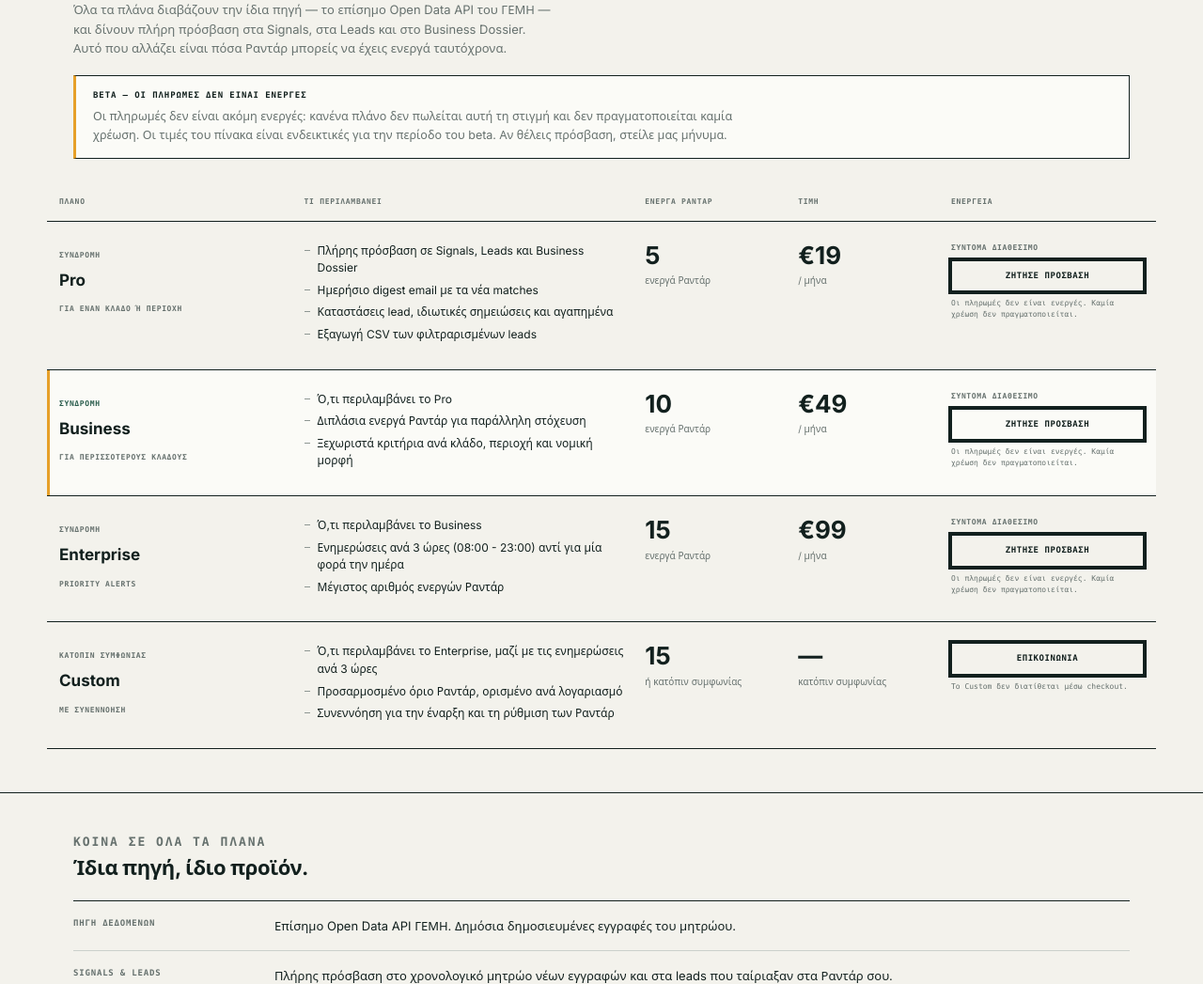
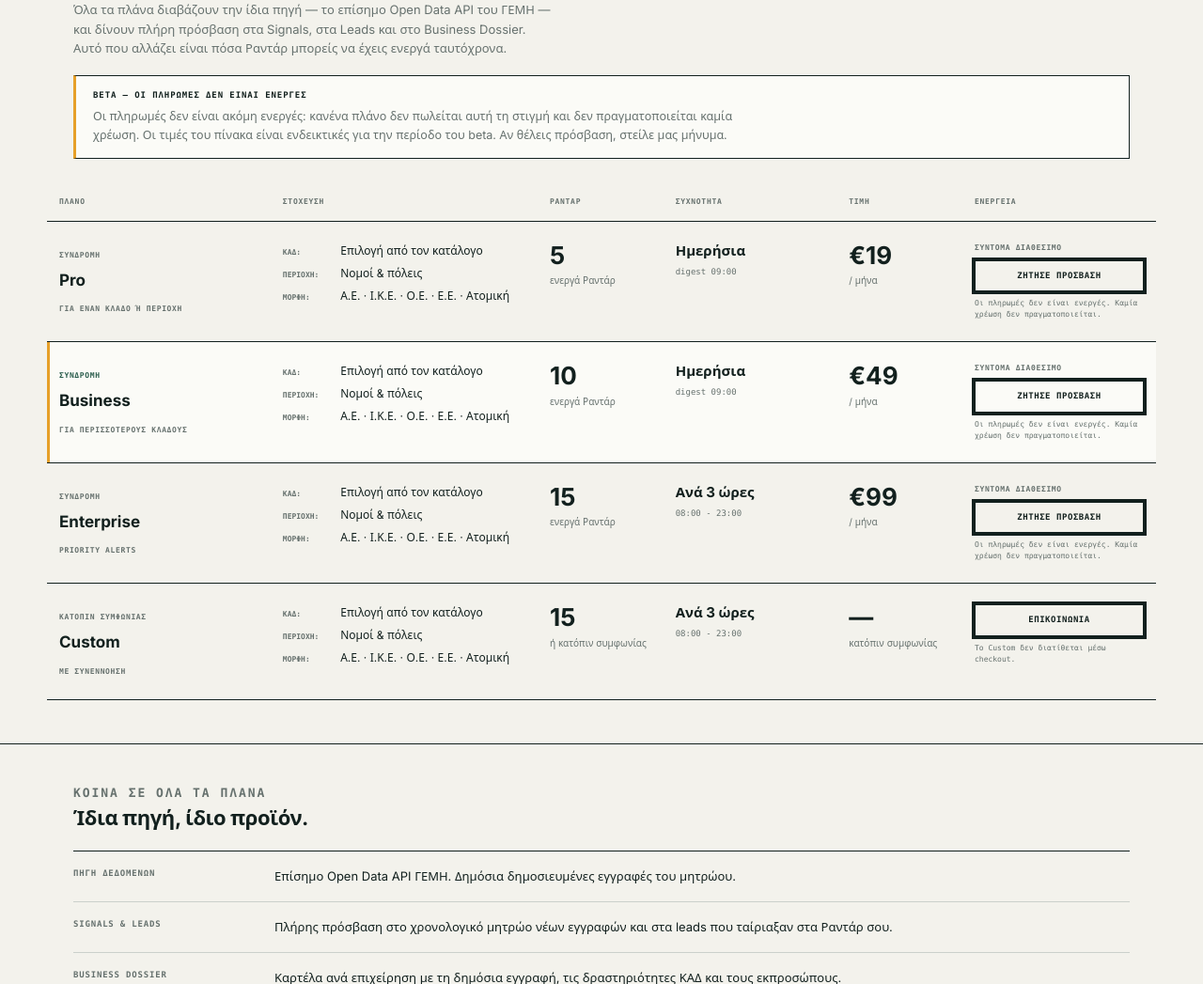
Before and after one commit to naikos98-ops/GemiLeads, a Django app: page /pricing/ in a window 1280 px wide. Shown: the part 174-1221 px from the top of the page at 94% size. Run offline with Django 5.2, Linux system fonts and the light colour scheme; data that the repository does not hold is empty; style sheets or scripts are compiled from the project's sources; parts of the project's set-up code (start-up, migrations or seed data) failed here and were passed over.

Commit message:
feat(pricing,a11y): six-column plan register and compliance-label contrast
Pricing now carries the register the spec asks for -- PLAN / TARGET / RADARS / FREQUENCY /
PRICE / ACTION -- instead of folding targeting and frequency into a feature list. TARGET uses
the literal .product-criteria grammar from the Radars register (58px mono label, 12px value,
KAD / PERIOXI / MORFI), so a plan row and a Radar row are the same object at a glance.
Frequency gets its own aligned column because it is a fact about the plan, not a feature.

Every figure re-verified against the backend before rendering: RADAR_LIMITS 5/10/15/15,
PLAN_PRICES 19/49/99, SELECTABLE_TIERS excludes custom, SCHEDULES daily 0 9 * * * and
intraday 0 8,11,14,17,20,23 * * *, TOP_TIERS gates the 3-hour window to enterprise/custom.
No unbacked claim rendered: Webhook/database-sync/VIP/unlimited all count 0 in the response;
the four API mentions are all 'Open Data API GEMI', the data source.

Accessibility fix found by the QA sweep: on an active admin rail item the ground is ink, and
--product-red on ink measures 2.59:1, so COLD OUTREACH: DISABLED and ARCHIVED / READ ONLY were
unreadable exactly where they matter. They now use a lightened tint of the same red (~7:1) and
8px instead of 7px, keeping 'red means disabled' while satisfying the requirement that
disabled archive items stay readable. Tag-links and the rail foot link gained real target size.

QA: 5 widths (1440/1280/1024/768/390) across Landing, Pricing, product and Superadmin --
zero horizontal overflow everywhere; public surfaces zero contrast failures; Superadmin
contrast failures 2 -> 0. 646 tests pass; all routes clean; approved screens unchanged.

Co-Authored-By: Claude Opus 5 <noreply@anthropic.com>

```diff
--- a/static/css/product-ui.css
+++ b/static/css/product-ui.css
@@ -1752,11 +1752,14 @@ body.public-body .mono-text {
 /* ---------- PRICING REGISTER (derived from .product-radar-register) ---------- */
 .public-plan-register { padding: 0 0 46px; }
 
+/* Six columns -- PLAN / TARGET / RADARS / FREQUENCY / PRICE / ACTION -- against the Radars
+   register's four. Targeting and frequency are separate facts about a plan, so they get
+   separate aligned columns rather than being buried in a feature list. */
 .public-plan-register > header,
 .public-plan-row {
   display: grid;
-  grid-template-columns: 1.05fr 1.5fr .62fr .62fr 205px;
-  gap: 22px;
+  grid-template-columns: .95fr 1.15fr .5fr .72fr .5fr 180px;
+  gap: 18px;
 }
 
 .public-plan-register > header {
@@ -1818,6 +1821,22 @@ body.public-body .mono-text {
   width: 6px;
   height: 1px;
   background: var(--product-state-rule);
+}
+
+/* Frequency is a phrase, not a numeral, so it takes the same slot at a smaller size --
+   the figure grammar stays for the two columns that really are figures. */
+.public-plan-row .plan-frequency strong {
+  display: block;
+  font-size: 15px;
+  font-weight: 700;
+  color: var(--product-ink);
+  line-height: 1.2;
+}
+
+.public-plan-row .plan-frequency span {
+  font-family: ui-monospace, SFMono-Regular, Menlo, Monaco, Consolas, monospace;
+  font-size: 9px;
+  color: var(--product-muted);
 }
 
 .public-plan-row .plan-price strong,
@@ -1947,13 +1966,16 @@ body.admin-body input:focus-visible {
   .public-plan-row > div:last-child { margin-bottom: 0; }
 
   .public-plan-row .plan-price,
-  .public-plan-row .plan-radars {
+  .public-plan-row .plan-radars,
+  .public-plan-row .plan-frequency {
     display: flex;
     align-items: baseline;
     gap: 10px;
     padding-top: 12px;
     border-top: 1px solid var(--product-line);
   }
+
+  .public-plan-row .plan-frequency strong { font-size: 15px; }
 
   .public-plan-row .plan-price strong,
   .public-plan-row .plan-radars strong { font-size: 21px; }
@@ -2114,10 +2136,17 @@ body.admin-body input:focus-visible {
   display: block;
   margin-top: 2px;
   font-family: ui-monospace, SFMono-Regular, Menlo, Monaco, Consolas, monospace;
-  font-size: 7px;
+  font-size: 8px;
   font-weight: 700;
   letter-spacing: .1em;
-  color: #99443b;
+  color: var(--product-red);
+}
+
+/* On the active rail item the ground is ink, and --product-red on ink measures 2.59:1.
+   A lightened tint of the same red keeps "red means disabled" while reading at ~7:1.
+   These labels are compliance state, so they have to stay legible in every state. */
+.admin-rail a[aria-current="page"] .admin-off {
+  color: #e9a79f;
 }
 
 .admin-rail-foot {
@@ -2126,7 +2155,7 @@ body.admin-body input:focus-visible {
 }
 
 .admin-rail-foot a {
-  padding: 0;
+  padding: 6px 0;
   font-family: ui-monospace, SFMono-Regular, Menlo, Monaco, Consolas, monospace;
   font-size: 9px;
   font-weight: 600;
@@ -2284,6 +2313,19 @@ body.admin-body input:focus-visible {
   text-transform: uppercase;
   color: var(--product-muted);
   white-space: nowrap;
+}
+
+/* .admin-tag doubles as a status chip and as a row action link. As a link it needs a
+   usable target, so anchors get extra padding without changing the chip's look. */
+a.admin-tag {
+  padding: 6px 9px;
+  text-decoration: none;
+}
+
+a.admin-tag:hover {
+  background: var(--product-ink);
+  color: var(--product-white);
+  border-color: var(--product-ink);
 }
 
 .admin-tag.on { color: var(--product-green); border-color: var(--product-green); }
--- a/templates/pricing.html
+++ b/templates/pricing.html
@@ -100,30 +100,31 @@
   <div class="public-inner public-plan-register">
     <header>
       <div>ΠΛΑΝΟ</div>
-      <div>ΤΙ ΠΕΡΙΛΑΜΒΑΝΕΙ</div>
-      <div>ΕΝΕΡΓΑ ΡΑΝΤΑΡ</div>
+      <div>ΣΤΟΧΕΥΣΗ</div>
+      <div>ΡΑΝΤΑΡ</div>
+      <div>ΣΥΧΝΟΤΗΤΑ</div>
       <div>ΤΙΜΗ</div>
       <div>ΕΝΕΡΓΕΙΑ</div>
     </header>
 
-    <!-- PRO -->
     <div class="public-plan-row">
       <div>
         <span class="plan-state">ΣΥΝΔΡΟΜΗ</span>
         <h2>Pro</h2>
         <small class="plan-state">ΓΙΑ ΕΝΑΝ ΚΛΑΔΟ Ή ΠΕΡΙΟΧΗ</small>
       </div>
-      <div>
-        <ul>
-          <li>Πλήρης πρόσβαση σε Signals, Leads και Business Dossier</li>
-          <li>Ημερήσιο digest email με τα νέα matches</li>
-          <li>Καταστάσεις lead, ιδιωτικές σημειώσεις και αγαπημένα</li>
-          <li>Εξαγωγή CSV των φιλτραρισμένων leads</li>
-        </ul>
+      <div class="product-criteria">
+        <p><b>ΚΑΔ:</b> Επιλογή από τον κατάλογο</p>
+        <p><b>ΠΕΡΙΟΧΗ:</b> Νομοί &amp; πόλεις</p>
+        <p><b>ΜΟΡΦΗ:</b> Α.Ε. · Ι.Κ.Ε. · Ο.Ε. · Ε.Ε. · Ατομική</p>
       </div>
       <div class="plan-radars">
         <strong>5</strong>
         <span>ενεργά Ραντάρ</span>
+      </div>
+      <div class="plan-frequency">
+        <strong>Ημερήσια</strong>
+        <span>digest 09:00</span>
       </div>
       <div class="plan-price">
         <strong>€19</strong>
@@ -134,23 +135,24 @@
       </div>
     </div>
 
-    <!-- BUSINESS -->
     <div class="public-plan-row featured">
       <div>
         <span class="plan-state on">ΣΥΝΔΡΟΜΗ</span>
         <h2>Business</h2>
         <small class="plan-state">ΓΙΑ ΠΕΡΙΣΣΟΤΕΡΟΥΣ ΚΛΑΔΟΥΣ</small>
       </div>
-      <div>
-        <ul>
-          <li>Ό,τι περιλαμβάνει το Pro</li>
-          <li>Διπλάσια ενεργά Ραντάρ για παράλληλη στόχευση</li>
-          <li>Ξεχωριστά κριτήρια ανά κλάδο, περιοχή και νομική μορφή</li>
-        </ul>
+      <div class="product-criteria">
+        <p><b>ΚΑΔ:</b> Επιλογή από τον κατάλογο</p>
+        <p><b>ΠΕΡΙΟΧΗ:</b> Νομοί &amp; πόλεις</p>
+        <p><b>ΜΟΡΦΗ:</b> Α.Ε. · Ι.Κ.Ε. · Ο.Ε. · Ε.Ε. · Ατομική</p>
       </div>
       <div class="plan-radars">
         <strong>10</strong>
         <span>ενεργά Ραντάρ</span>
+      </div>
+      <div class="plan-frequency">
+        <strong>Ημερήσια</strong>
+        <span>digest 09:00</span>
       </div>
       <div class="plan-price">
         <strong>€49</strong>
@@ -161,23 +163,24 @@
       </div>
     </div>
 
-    <!-- ENTERPRISE / PRIORITY ALERTS -->
     <div class="public-plan-row">
       <div>
         <span class="plan-state">ΣΥΝΔΡΟΜΗ</span>
         <h2>Enterprise</h2>
         <small class="plan-state">PRIORITY ALERTS</small>
       </div>
-      <div>
-        <ul>
-          <li>Ό,τι περιλαμβάνει το Business</li>
-          <li>Ενημερώσεις ανά 3 ώρες (08:00 - 23:00) αντί για μία φορά την ημέρα</li>
-          <li>Μέγιστος αριθμός ενεργών Ραντάρ</li>
-        </ul>
+      <div class="product-criteria">
+        <p><b>ΚΑΔ:</b> Επιλογή από τον κατάλογο</p>
+        <p><b>ΠΕΡΙΟΧΗ:</b> Νομοί &amp; πόλεις</p>
+        <p><b>ΜΟΡΦΗ:</b> Α.Ε. · Ι.Κ.Ε. · Ο.Ε. · Ε.Ε. · Ατομική</p>
       </div>
       <div class="plan-radars">
         <strong>15</strong>
         <span>ενεργά Ραντάρ</span>
+      </div>
+      <div class="plan-frequency">
+        <strong>Ανά 3 ώρες</strong>
+        <span>08:00 - 23:00</span>
       </div>
       <div class="plan-price">
         <strong>€99</strong>
@@ -188,23 +191,24 @@
       </div>
     </div>
 
-    <!-- CUSTOM -->
     <div class="public-plan-row">
       <div>
         <span class="plan-state">ΚΑΤΟΠΙΝ ΣΥΜΦΩΝΙΑΣ</span>
         <h2>Custom</h2>
         <small class="plan-state">ΜΕ ΣΥΝΕΝΝΟΗΣΗ</small>
       </div>
-      <div>
-        <ul>
-          <li>Ό,τι περιλαμβάνει το Enterprise, μαζί με τις ενημερώσεις ανά 3 ώρες</li>
-          <li>Προσαρμοσμένο όριο Ραντάρ, ορισμένο ανά λογαριασμό</li>
-          <li>Συνεννόηση για την έναρξη και τη ρύθμιση των Ραντάρ</li>
-        </ul>
+      <div class="product-criteria">
+        <p><b>ΚΑΔ:</b> Επιλογή από τον κατάλογο</p>
+        <p><b>ΠΕΡΙΟΧΗ:</b> Νομοί &amp; πόλεις</p>
+        <p><b>ΜΟΡΦΗ:</b> Α.Ε. · Ι.Κ.Ε. · Ο.Ε. · Ε.Ε. · Ατομική</p>
       </div>
       <div class="plan-radars">
         <strong>15</strong>
         <span>ή κατόπιν συμφωνίας</span>
+      </div>
+      <div class="plan-frequency">
+        <strong>Ανά 3 ώρες</strong>
+        <span>08:00 - 23:00</span>
       </div>
       <div class="plan-price">
         <strong>—</strong>
```
Also changed, not shown: 9 other files.
